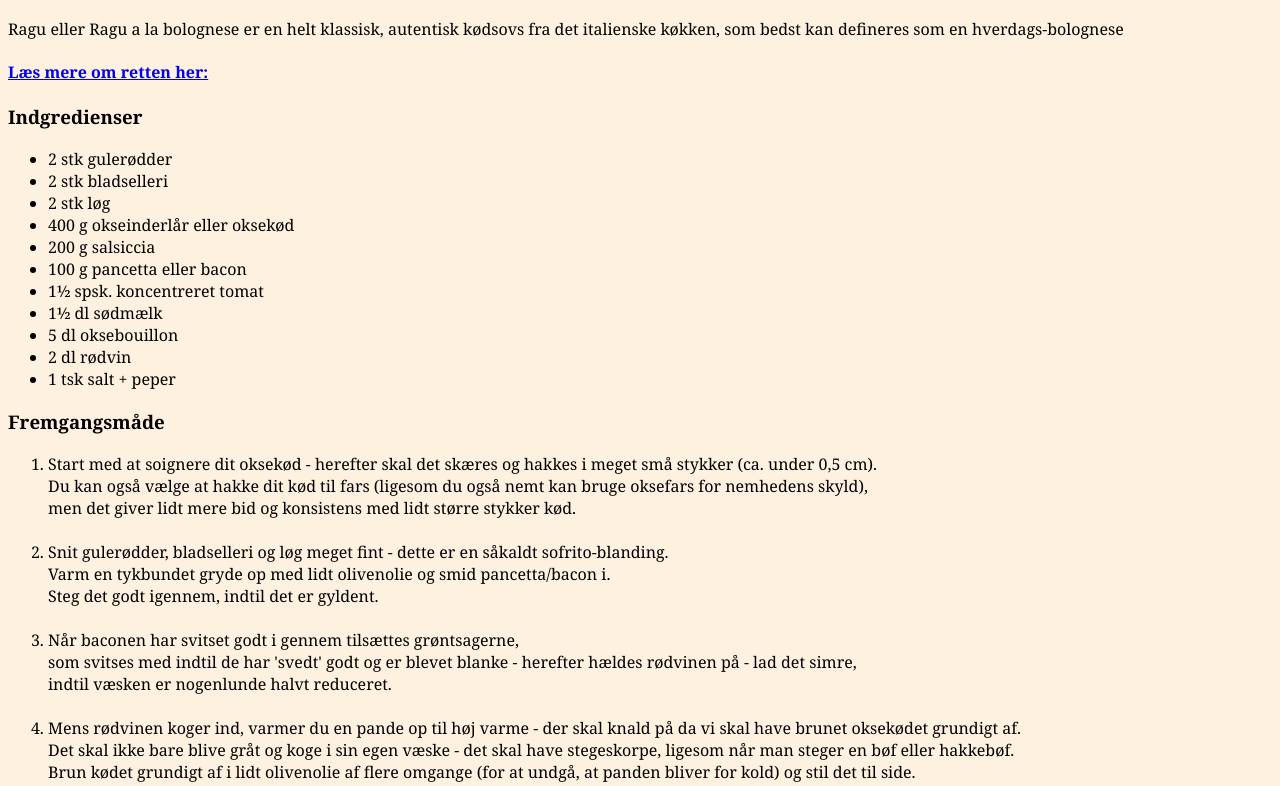
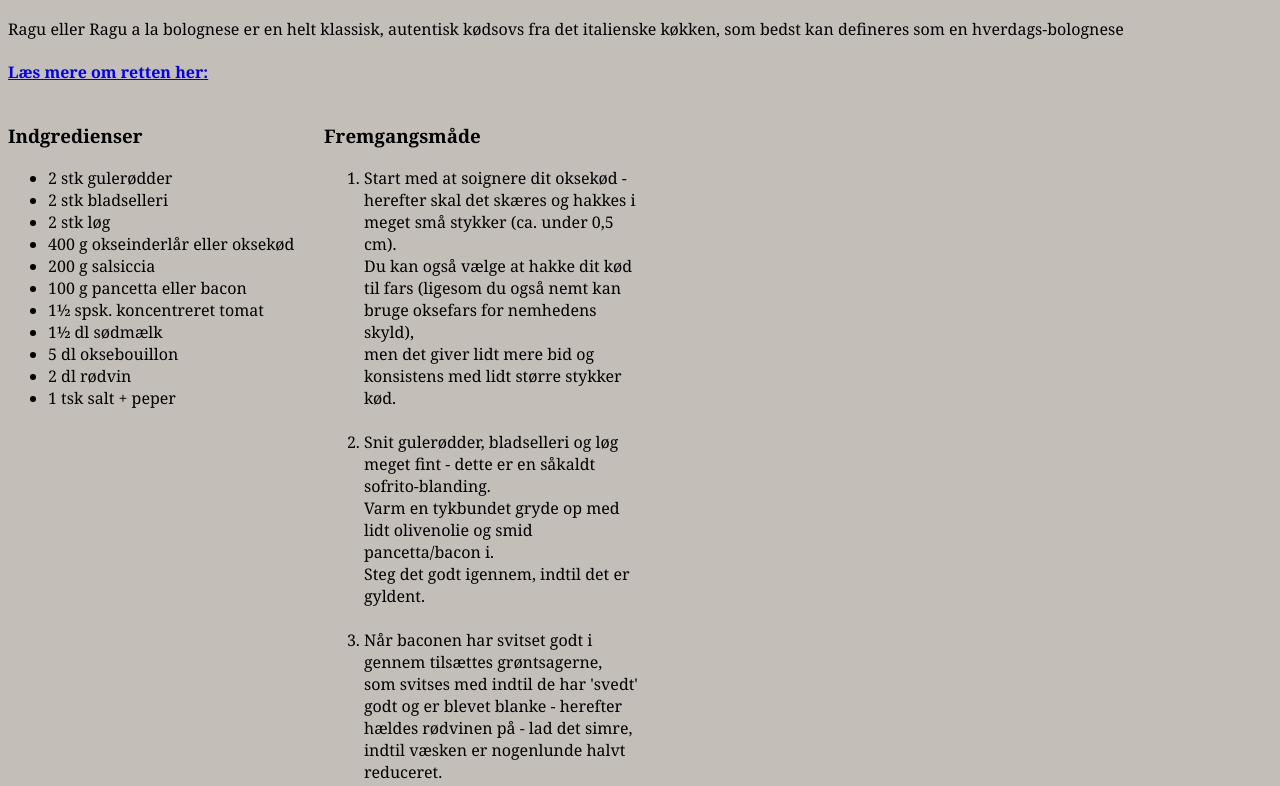
Before and after one commit to Asbjoernemil/Opskrift-Ragu, a plain HTML site: page index.html in a window 1280 px wide. Shown: the part 464-1250 px from the top of the page. Drawn offline with Linux system fonts and the light colour scheme.

Commit message:
sections + css grid

```diff
--- a/app.css
+++ b/app.css
@@ -4,6 +4,30 @@ header {
 }
 body {
   font-family: Georgia, "Times New Roman", Times, serif;
-  background-color: rgb(255, 241, 224);
+  background-color: rgb(196, 190, 184);
   text-align: auto;
 }
+
+.container {
+  display: grid;
+  grid-template-columns: repeat(2, 1fr);
+  width: 100%;
+}
+.indgredienser {
+  grid-column: 1/2;
+  grid-row: 1;
+}
+.fremgangsmåde {
+  grid-column: 2/2;
+  grid-row: 1;
+}
+
+.oversec {
+  display: grid;
+  grid-template-columns: repeat(2, 1fr);
+  width: 100%;
+}
+.container {
+  grid-column: 1/2;
+  grid-row: 1;
+}
--- a/index.html
+++ b/index.html
@@ -22,15 +22,16 @@
           hverdags-bolognese
         </p>
         <h4>
-          <a
-            href="file:///C:/Users/User/OneDrive/Dokumenter/JS/Opskrift-Ragu/index.html"
+          <a href="https://mandekogebogen.dk/italiensk-ragu.725.html"
             >Læs mere om retten her:</a
           >
         </h4>
       </section>
-      <section class="Indgredienser">
+      <section class="oversec">
+        <section class="container">
+          <section class="indgredienser">
             <h3>Indgredienser</h3>
-        <ul>
+            <ul class="liste">
               <li>2 stk gulerødder</li>
               <li>2 stk bladselleri</li>
               <li>2 stk løg</li>
@@ -44,21 +45,21 @@
               <li>1 tsk salt + peper</li>
             </ul>
           </section>
-      <section class="Fremgangsmåde">
+          <section class="fremgangsmåde">
             <h3>Fremgangsmåde</h3>
             <ol>
               <li>
                 Start med at soignere dit oksekød - herefter skal det skæres og
                 hakkes i meget små stykker (ca. under 0,5 cm).<br />
-            Du kan også vælge at hakke dit kød til fars (ligesom du også nemt
-            kan bruge oksefars for nemhedens skyld),<br />
-            men det giver lidt mere bid og konsistens med lidt større stykker
-            kød.
+                Du kan også vælge at hakke dit kød til fars (ligesom du også
+                nemt kan bruge oksefars for nemhedens skyld),<br />
+                men det giver lidt mere bid og konsistens med lidt større
+                stykker kød.
               </li>
               <br />
               <li>
-            Snit gulerødder, bladselleri og løg meget fint - dette er en såkaldt
-            sofrito-blanding.<br />
+                Snit gulerødder, bladselleri og løg meget fint - dette er en
+                såkaldt sofrito-blanding.<br />
                 Varm en tykbundet gryde op med lidt olivenolie og smid
                 pancetta/bacon i.<br />
                 Steg det godt igennem, indtil det er gyldent.
@@ -72,46 +73,50 @@
               </li>
               <br />
               <li>
-            Mens rødvinen koger ind, varmer du en pande op til høj varme - der
-            skal knald på da vi skal have brunet oksekødet grundigt af.<br />
-            Det skal ikke bare blive gråt og koge i sin egen væske - det skal
-            have stegeskorpe, ligesom når man steger en bøf eller hakkebøf.<br />
-            Brun kødet grundigt af i lidt olivenolie af flere omgange (for at
-            undgå, at panden bliver for kold) og stil det til side.<br />
-            Gentag processen med svinefars - og hvis du bruger salsiccia skal
-            denne i retten senere.
+                Mens rødvinen koger ind, varmer du en pande op til høj varme -
+                der skal knald på da vi skal have brunet oksekødet grundigt
+                af.<br />
+                Det skal ikke bare blive gråt og koge i sin egen væske - det
+                skal have stegeskorpe, ligesom når man steger en bøf eller
+                hakkebøf.<br />
+                Brun kødet grundigt af i lidt olivenolie af flere omgange (for
+                at undgå, at panden bliver for kold) og stil det til side.<br />
+                Gentag processen med svinefars - og hvis du bruger salsiccia
+                skal denne i retten senere.
               </li>
               <br />
               <li>
-            Når rødvinen er reduceret, tilsættes koncentreret tomat og varmes
-            igennem et par minutter - tilsæt nu den brunede svinefars (eller
-            salsiccia) og oksefars.
+                Når rødvinen er reduceret, tilsættes koncentreret tomat og
+                varmes igennem et par minutter - tilsæt nu den brunede svinefars
+                (eller salsiccia) og oksefars.
               </li>
               <br />
               <li>
-            Hæld nu bouillon i gryden, så kødet er godt dækket og lad det koge
-            op - når gryden bobler, skrues ned på helt lavt blus og så skal
-            retten ellers bare have simringstid.
+                Hæld nu bouillon i gryden, så kødet er godt dækket og lad det
+                koge op - når gryden bobler, skrues ned på helt lavt blus og så
+                skal retten ellers bare have simringstid.
               </li>
               <br />
               <li>
-            En ragu har bedst af at blive simret i 4-8 timer - hvor jeg finder
-            den gyldne mellemvej omkring 5-6 timer.
+                En ragu har bedst af at blive simret i 4-8 timer - hvor jeg
+                finder den gyldne mellemvej omkring 5-6 timer.
               </li>
               <br />
               <li>
-            Tilsæt en deciliter sødmælk den sidste time af tilberedningen, som
-            cremer hele retten ekstra meget ind.<br />
+                Tilsæt en deciliter sødmælk den sidste time af tilberedningen,
+                som cremer hele retten ekstra meget ind.<br />
                 Det vigtigste er, at den ikke koger tør - bliver den fortættet
-            tidligere i processen, spæder man til med sødmælk løbende, hvis den
-            begynder at koge for meget ind.
+                tidligere i processen, spæder man til med sødmælk løbende, hvis
+                den begynder at koge for meget ind.
               </li>
               <br />
               <li>
-            Serveres med en god hjemmelavet (eller købt frisk pasta) og rigeligt
-            med revet parmesanost eller vesterhavsost!
+                Serveres med en god hjemmelavet (eller købt frisk pasta) og
+                rigeligt med revet parmesanost eller vesterhavsost!
               </li>
             </ol>
+          </section>
+        </section>
       </section>
     </section>
     <script src="app.js"></script>
```
Lines whose indentation alone changed are shown as unchanged.
